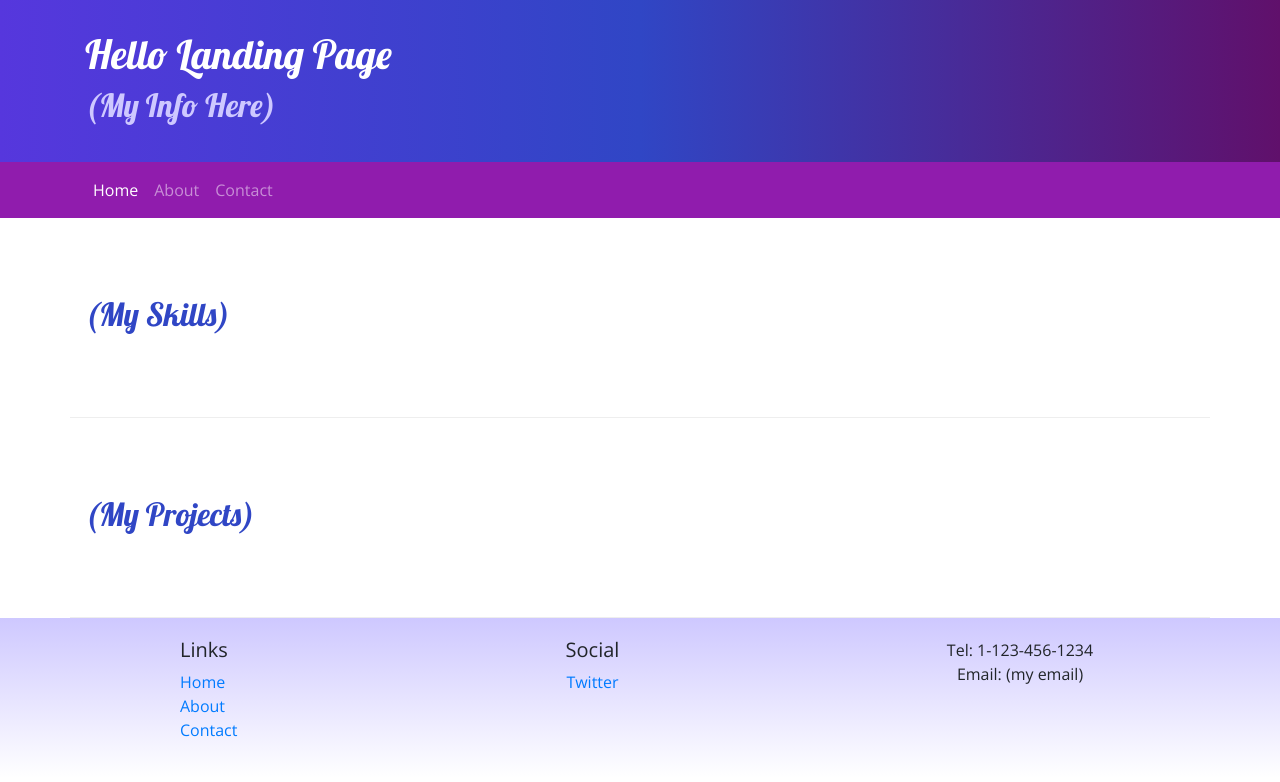
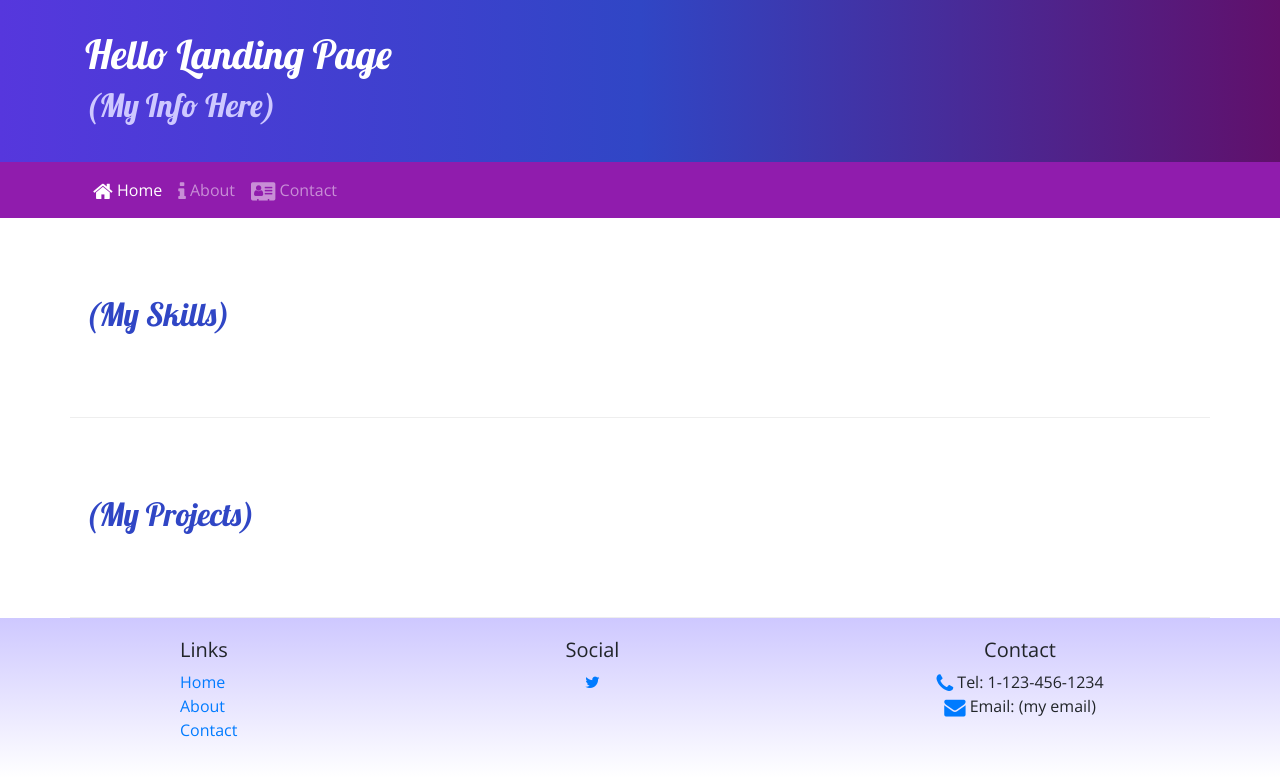
Before and after one commit to grin1522/portfolio-landing, a website: page index.html in a window 1280 px wide. Drawn offline with nearby package versions, Linux system fonts and the light colour scheme.

Commit message:
Icon Fonts

```diff
--- a/index.html
+++ b/index.html
@@ -9,6 +9,7 @@
         <link rel="stylesheet" href="node_modules/bootstrap/dist/css/bootstrap.min.css" />
 
         <!-- Additional CSS must be placed after Bootstrap CSS -->
+        <link rel="stylesheet" href="node_modules/font-awesome/css/font-awesome.min.css" />
         <link rel="stylesheet" href="https://fonts.googleapis.com/css?family=Lobster|Open+Sans" />
         <link rel="stylesheet" href="css/styles.css" />
 
@@ -35,9 +36,9 @@
             </button>
             <div class="collapse navbar-collapse" id="myNavbar">
                 <ul class="navbar-nav">
-                    <li class="nav-item active"><a class="nav-link" href="#">Home</a></li>
-                    <li class="nav-item"><a class="nav-link" href="about.html">About</a></li>
-                    <li class="nav-item"><a class="nav-link" href="#">Contact</a></li>
+                    <li class="nav-item active"><a class="nav-link" href="#"><i class="fa fa-home fa-lg"></i> Home</a></li>
+                    <li class="nav-item"><a class="nav-link" href="about.html"><i class="fa fa-info fa-lg"></i> About</a></li>
+                    <li class="nav-item"><a class="nav-link" href="#"><i class="fa fa-address-card fa-lg"></i> Contact</a></li>
                 </ul>
             </div>
         </div>
@@ -70,11 +71,12 @@
                 </div>
                 <div class="col-6 col-sm-5 text-center">
                     <h5>Social</h5>
-                    <a href="http://twitter.com/">Twitter</a>
+                    <a href="http://twitter.com/"><i class="fa fa-twitter"></i></a>
                 </div>
                 <div class="col-sm-4 text-center">
-                    Tel: 1-123-456-1234<br />
-                    Email: (my email)
+                    <h5>Contact</h5>
+                    <i class="fa fa-phone fa-lg text-primary"></i> Tel: 1-123-456-1234<br />
+                    <i class="fa fa-envelope fa-lg text-primary"></i> Email: (my email)
                 </div>
             </div>
         </div>
--- a/package.json
+++ b/package.json
@@ -15,6 +15,7 @@
   },
   "dependencies": {
     "bootstrap": "^4.5.0",
+    "font-awesome": "^4.7.0",
     "jquery": "^3.5.1",
     "popper.js": "^1.16.1"
   }
```
Also changed, not shown: about.html (+8 -6 lines), 1 other file.
